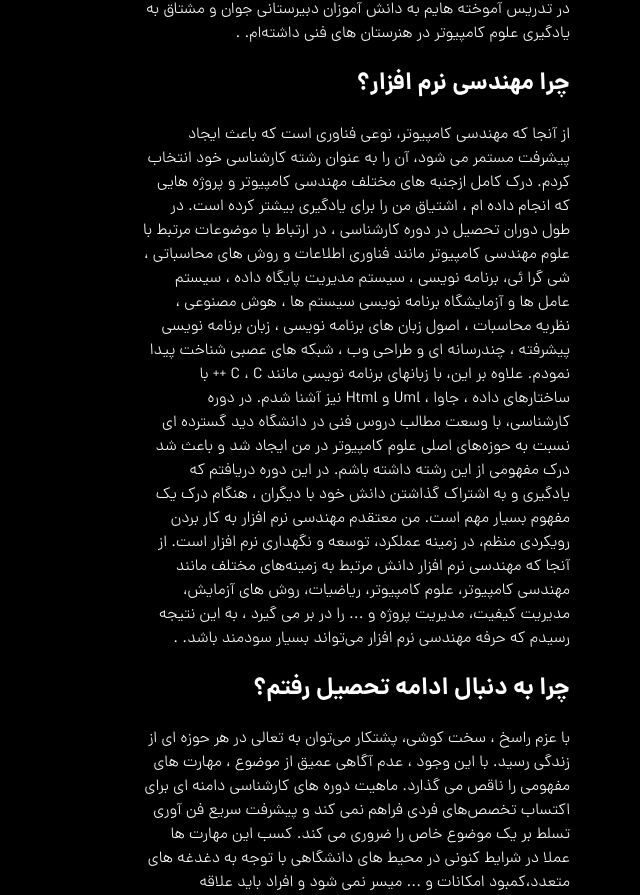
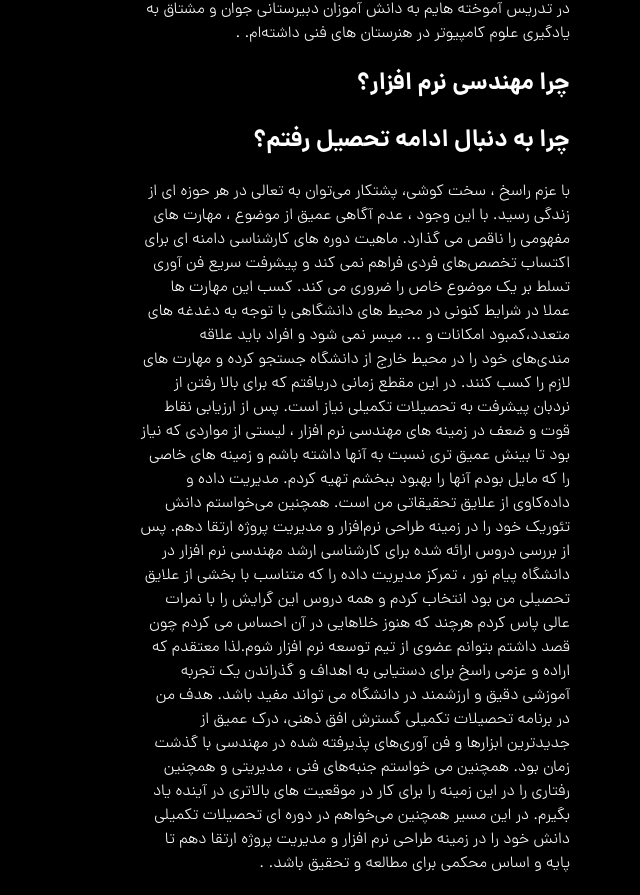
Before and after one commit to shfathollahi/sop, a plain HTML site: page index.html in a window 1280 px wide. Shown: the part 937-1832 px from the top of the page, without its empty margins (640-1280 px from the left). Drawn offline with Linux system fonts and the light colour scheme.

Commit message:
Update index.html

```diff
--- a/index.html
+++ b/index.html
@@ -316,11 +316,6 @@
  <h2>چرا مهندسی نرم افزار؟<span></span></h2>
 
 
-     <p>از آنجا که مهندسی کامپیوتر، نوعی فناوری است که باعث ایجاد پیشرفت مستمر می شود، آن را به عنوان رشته کارشناسی خود انتخاب کردم. درک کامل ازجنبه های مختلف مهندسی کامپیوتر و پروژه هایی که انجام داده ام ، اشتیاق من را برای یادگیری بیشتر کرده است. در طول دوران تحصیل در دوره کارشناسی ، در ارتباط با موضوعات مرتبط با علوم مهندسی  کامپیوتر مانند فناوری اطلاعات و روش های محاسباتی ، شی گرا ئی، برنامه نویسی ، سیستم مدیریت پایگاه داده ، سیستم عامل ها و آزمایشگاه برنامه نویسی سیستم ها ، هوش مصنوعی ، نظریه محاسبات ، اصول زبان های برنامه نویسی ، زبان برنامه نویسی پیشرفته ، چندرسانه ای و طراحی وب ، شبکه های عصبی شناخت پیدا نمودم. علاوه بر این، با زبانهای برنامه نویسی مانند C ، C ++ با ساختارهای داده ، جاوا ، Uml و Html نیز آشنا شدم.
-در دوره کارشناسی، با وسعت مطالب دروس فنی در  دانشگاه دید گسترده ای نسبت به حوزه‌های اصلی علوم کامپیوتر  در من ایجاد شد و باعث شد درک مفهومی از این رشته  داشته باشم. در این دوره دریافتم که  یادگیری  و به اشتراک گذاشتن دانش خود با دیگران ، هنگام درک یک مفهوم بسیار مهم است. من معتقدم مهندسی نرم افزار به کار بردن رویکردی منظم، در زمینه عملکرد، توسعه و نگهداری نرم افزار است. از آنجا که مهندسی نرم افزار دانش مرتبط به زمینه‌های مختلف مانند مهندسی کامپیوتر، علوم کامپیوتر، ریاضیات، روش های آزمایش، مدیریت کیفیت، مدیریت پروژه و ... را در بر می گیرد ، به این نتیجه رسیدم که حرفه مهندسی نرم افزار می‌تواند بسیار سودمند باشد.
-.</p>
-
-
  <h2>چرا به دنبال ادامه تحصیل رفتم؟<span></span></h2>
 
 
```
